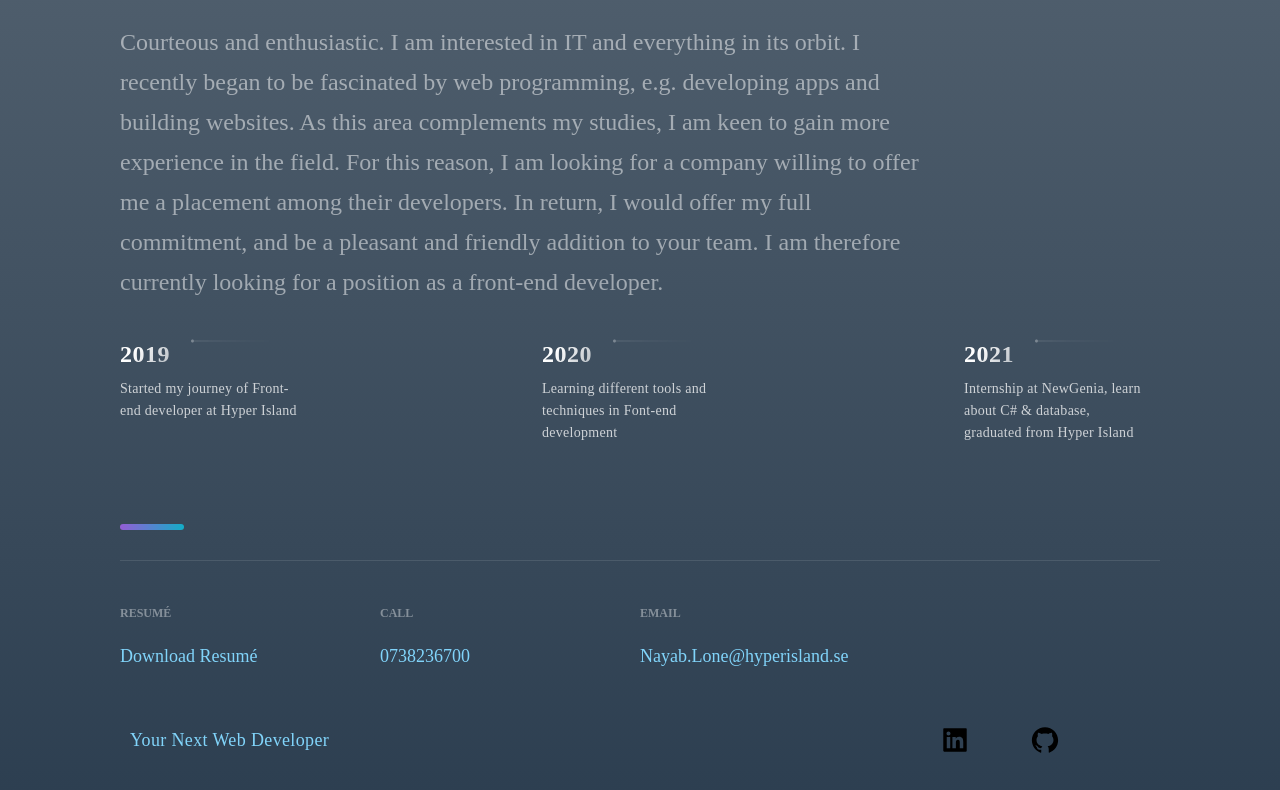
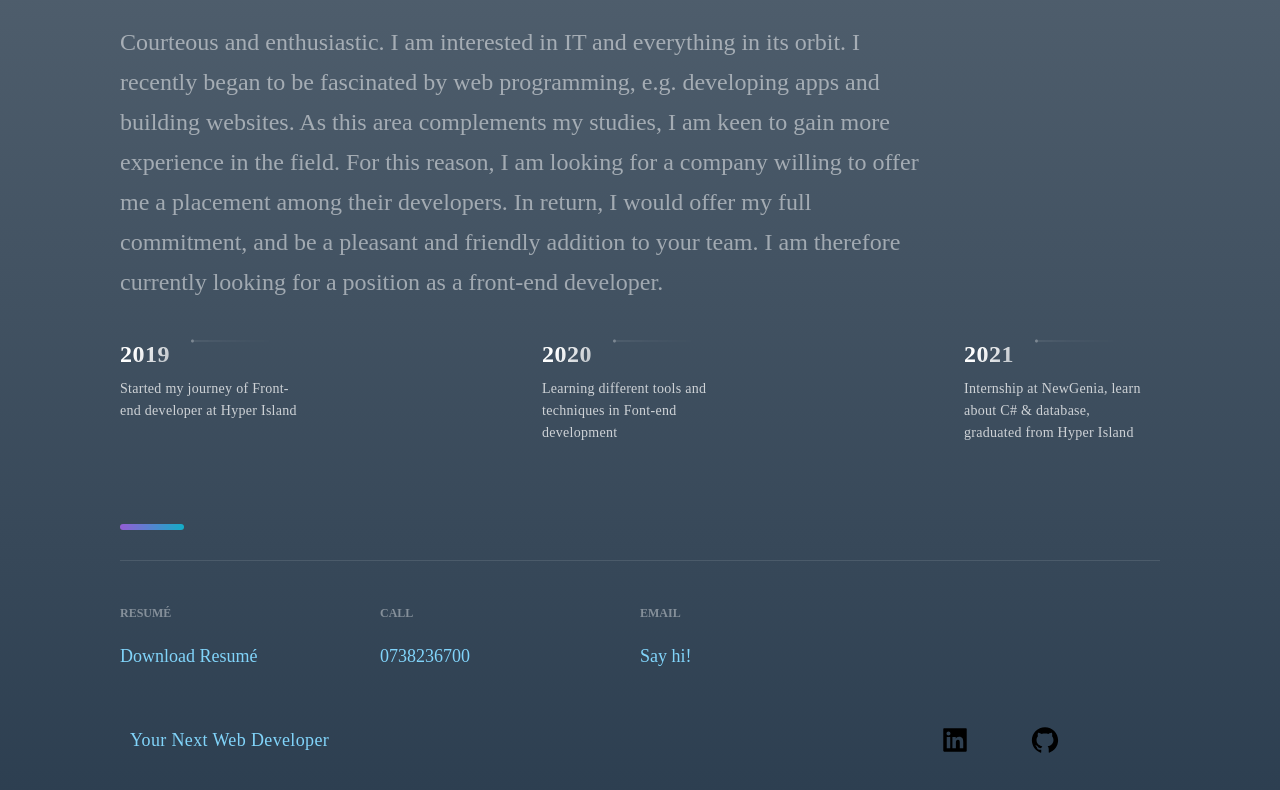
Before and after one commit to Nayab007/portfolionextjs, a Next.js app: page / in a window 1280 px wide. Shown: the part 2691-3481 px from the top of the page. Built offline with nearby package versions, Linux system fonts and the light colour scheme.

Commit message:
email link

```diff
--- a/src/components/Footer/Footer.js
+++ b/src/components/Footer/Footer.js
@@ -21,8 +21,8 @@ const Footer = () => {
       </LinkColumn>
       <LinkColumn>
         <LinkTitle>Email</LinkTitle>
-        <LinkItem >
-            Nayab.Lone@hyperisland.se
+        <LinkItem id="sayHi" href="mailto:nayab.lone@hyperisland.se" >
+        <a>Say hi!</a>
         </LinkItem>
       </LinkColumn>
 
```
